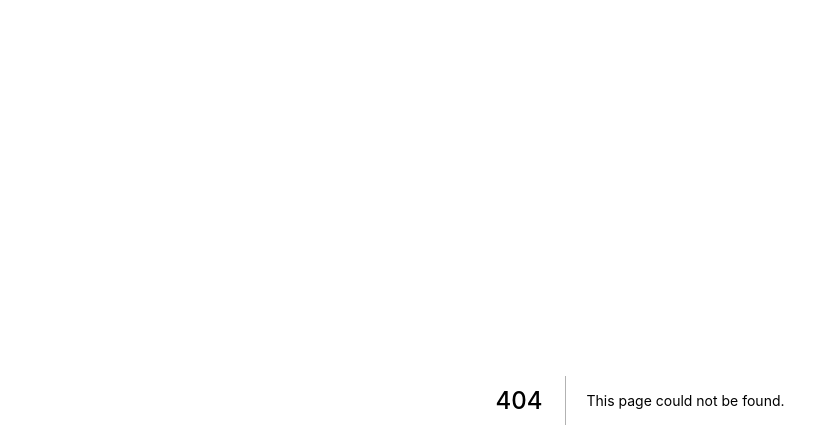
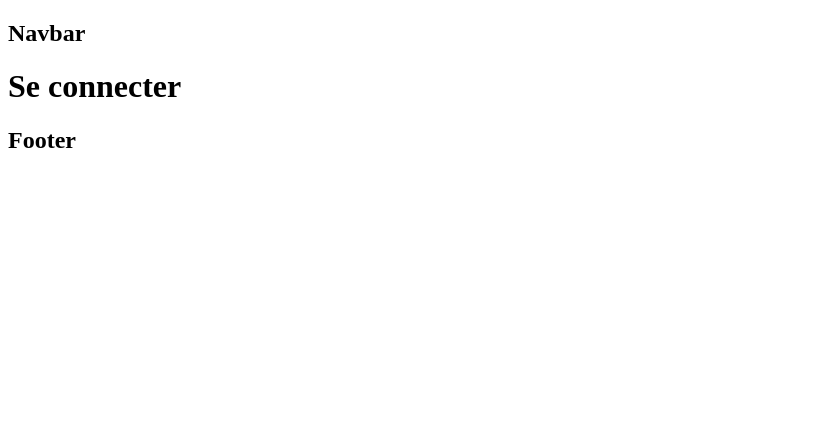
Before and after one commit to omelette-watin/projetjs-blog-front-end, a Next.js app: page /login in a window 1280 px wide. Before the commit this address had no page. Shown: the top 448 px of the page, without its empty margins (0-839 px from the left). Built offline with nearby package versions, Linux system fonts and the light colour scheme.

Commit message:
Add login and register route

```diff
--- a/pages/_app.js
+++ b/pages/_app.js
@@ -1,5 +1,7 @@
+import Layout from "../components/layout/Layout";
+
 function App({ Component, pageProps }) {
-    return <Component {...pageProps} />
+    return <Layout><Component {...pageProps} /></Layout>
 }
 
 export default App
--- /dev/null
+++ b/pages/login.js
@@ -0,0 +1,9 @@
+function Login() {
+    return (
+        <div>
+            <h1>Se connecter</h1>
+        </div>
+    )
+}
+
+export default Login
```
Also changed, not shown: pages/register.js (added, +9 -0 lines).
